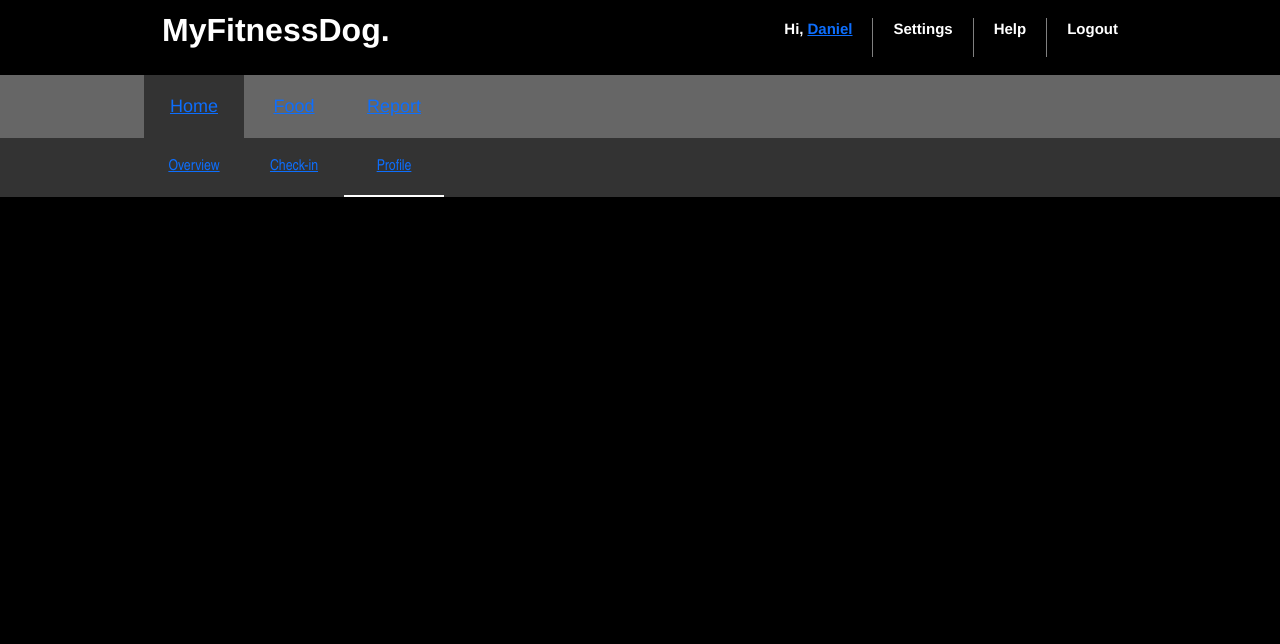
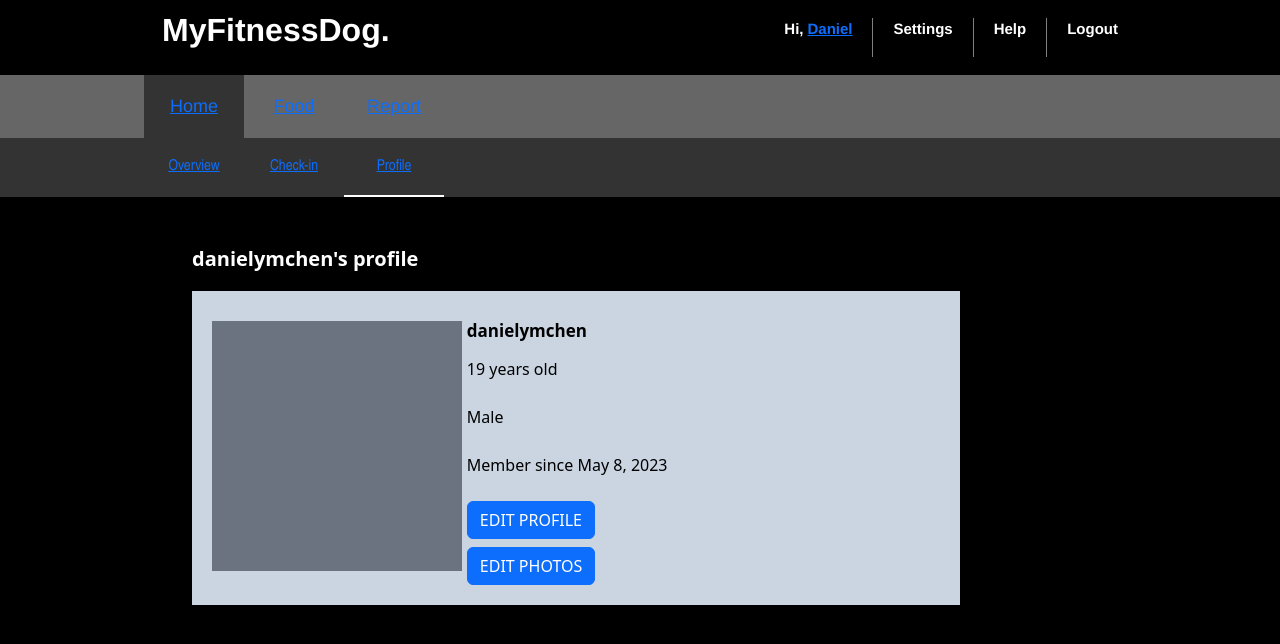
Before and after one commit to Ottawa-Coders/fitness-tracker, a Next.js app: page /home/profile in a window 1280 px wide. Shown: the top 644 px of the page. Built offline with nearby package versions, Linux system fonts and the light colour scheme.

Commit message:
creating the ui for the profile page (#13)

```diff
--- a/app/home/profile/page.tsx
+++ b/app/home/profile/page.tsx
@@ -11,7 +11,42 @@ export default function Home() {
         secondary="/home/profile"
         secondaryTabs={HOME_SECONDARY_TABS}
       />
-      <main></main>
+      <main>
+        <div className="w-full inline-block">
+          <div className="ml-[15%] w-[60%]">
+            {/* name title */}
+            <h1 className="text-[20px] font-semibold mb-[20px]">
+              danielymchen&apos;s profile
+            </h1>
+
+            {/* profile photo section */}
+            <div className="px-[20px] pb-[20px] pt-[30px] bg-slate-300 justify-between flex text-black">
+              <div className="w-auto">
+                <div className="w-[250px] h-[250px] bg-gray-500"></div>
+              </div>
+              <div className="w-[65%] flex flex-col  gap-[8px]">
+                <h2 className="text-[17px] font-semibold">danielymchen</h2>
+                <p>19 years old</p>
+                <p>Male</p>
+                <p>Member since May 8, 2023</p>
+
+                <button
+                  className="btn btn-primary w-auto mr-auto "
+                  type="button"
+                >
+                  EDIT PROFILE
+                </button>
+                <button
+                  className="btn btn-primary w-auto mr-auto"
+                  type="button"
+                >
+                  EDIT PHOTOS
+                </button>
+              </div>
+            </div>
+          </div>
+        </div>
+      </main>
     </>
   );
 }
```
